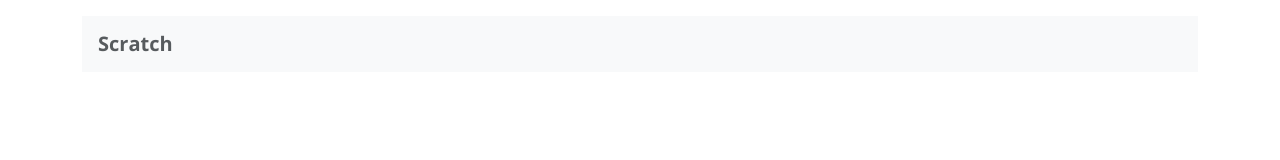
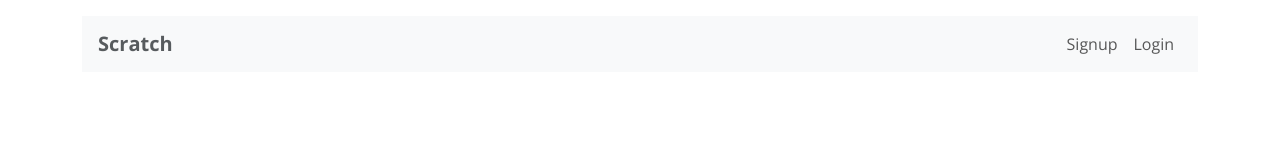
Before and after one commit to Zuan0x/sst-notes-app, a React (Vite) app in the folder packages/frontend/: page / in a window 1280 px wide. Shown: the top 160 px of the page. Built offline with nearby package versions, Linux system fonts and the light colour scheme.

Commit message:
Add navbar links

```diff
--- a/packages/frontend/package.json
+++ b/packages/frontend/package.json
@@ -15,6 +15,7 @@
     "react-bootstrap": "^2.9.2",
     "react-dom": "^18.2.0",
     "react-icons": "^4.12.0",
+    "react-router-bootstrap": "^0.26.2",
     "react-router-dom": "^6.21.1"
   },
   "devDependencies": {
@@ -22,6 +23,7 @@
     "@types/react": "^18.2.43",
     "@types/react-bootstrap": "^0.32.35",
     "@types/react-dom": "^18.2.17",
+    "@types/react-router-bootstrap": "^0.26.6",
     "@typescript-eslint/eslint-plugin": "^6.14.0",
     "@typescript-eslint/parser": "^6.14.0",
     "@vitejs/plugin-react": "^4.2.1",
--- a/packages/frontend/src/App.tsx
+++ b/packages/frontend/src/App.tsx
@@ -1,13 +1,27 @@
 import Navbar from "react-bootstrap/Navbar";
 import "./App.css";
 import Routes from "./Routes.tsx";
+import Nav from "react-bootstrap/Nav";
+import { LinkContainer } from "react-router-bootstrap";
 
 function App() {
   return (
     <div className="App container py-3">
       <Navbar collapseOnSelect bg="light" expand="md" className="mb-3 px-3">
-        <Navbar.Brand className="fw-bold text-muted">Scratch</Navbar.Brand>
+        <LinkContainer to="/">
+          <Navbar.Brand className="fw-bold text-muted">Scratch</Navbar.Brand>
+        </LinkContainer>
         <Navbar.Toggle />
+        <Navbar.Collapse className="justify-content-end">
+          <Nav activeKey={window.location.pathname}>
+            <LinkContainer to="/signup">
+              <Nav.Link>Signup</Nav.Link>
+            </LinkContainer>
+            <LinkContainer to="/login">
+              <Nav.Link>Login</Nav.Link>
+            </LinkContainer>
+          </Nav>
+        </Navbar.Collapse>
       </Navbar>
       <Routes />
     </div>
```
